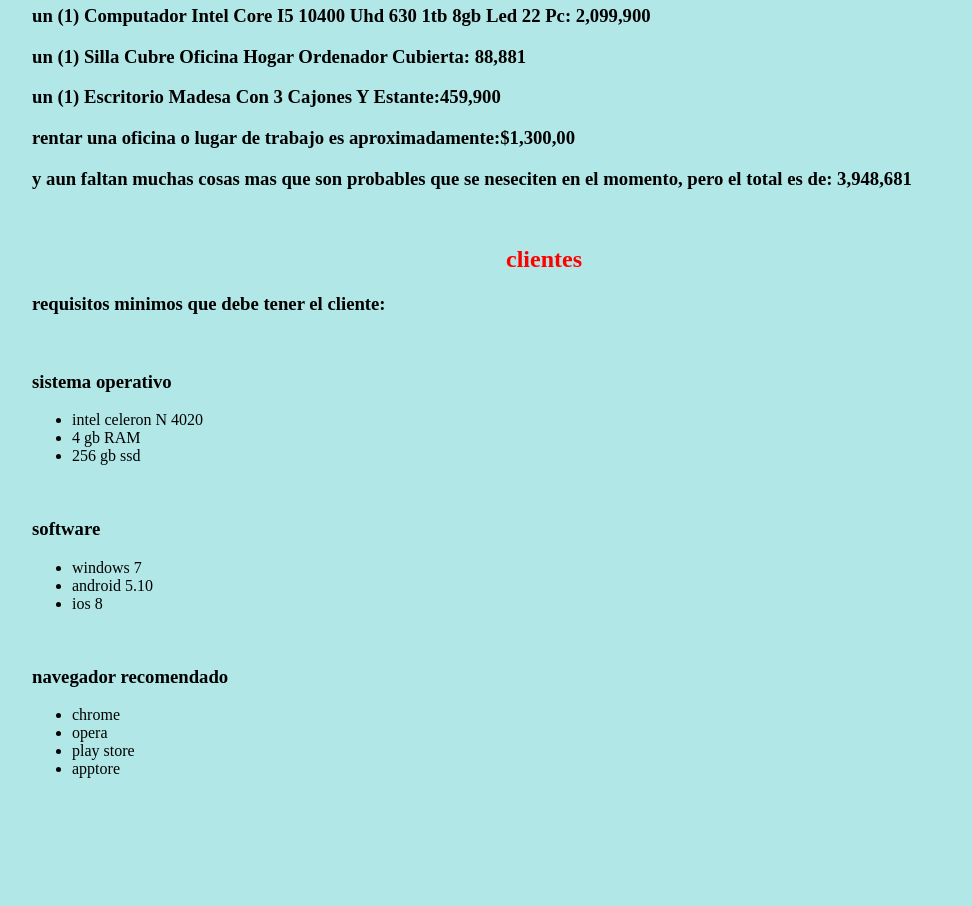
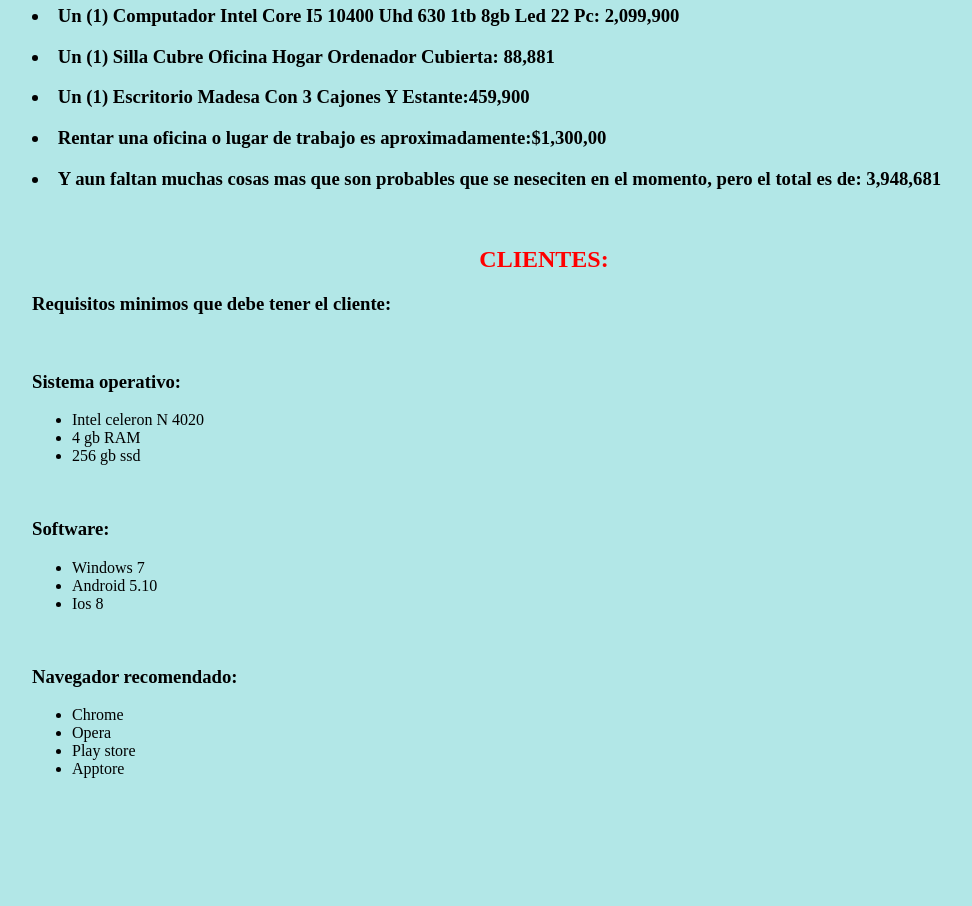
Before and after one commit to DavSRod/especificaciones, a plain HTML site: page html/gastosdeoficina.html in a window 1280 px wide. Shown: the part 170-1076 px from the top of the page, without its empty margins (96-1068 px from the left). Drawn offline with Linux system fonts and the light colour scheme.

Commit message:
añadir cambios

```diff
--- a/css/estilo.css
+++ b/css/estilo.css
@@ -61,3 +61,6 @@ button:active {
 a {
     text-decoration: none;
 }
+h3 {
+    text-align: justify;
+}
--- a/html/estilo.css
+++ b/html/estilo.css
@@ -61,3 +61,6 @@ button:active {
 a {
     text-decoration: none;
 }
+h3 {
+    text-align: justify;
+}
--- a/html/gastosdeoficina.html
+++ b/html/gastosdeoficina.html
@@ -4,41 +4,41 @@
     <meta charset="UTF-8">
     <meta http-equiv="X-UA-Compatible" content="IE=edge">
     <meta name="viewport" content="width=device-width, initial-scale=1.0">
-    <title>gastos de oficina</title>
+    <title>Gastos de oficina</title>
     <link rel="stylesheet" href="estilo.css">
 </head>
 <body >
     <div class="centrado">
-        <h2>Los gastos de oficina</h2>
-        <h3>un (1) Computador Intel Core I5 10400 Uhd 630 1tb 8gb Led 22 Pc: 2,099,900</h3>
-        <h3>un (1) Silla Cubre Oficina Hogar Ordenador Cubierta: 88,881</h3>
-        <h3>un (1) Escritorio Madesa Con 3 Cajones Y Estante:459,900 </h3>
-        <h3>rentar una oficina o lugar de trabajo es aproximadamente:$1,300,00</h3>
-        <h3>y aun faltan muchas cosas mas que son probables que se neseciten en el momento, pero el total es de: 3,948,681</h3>
+        <h2>GASTOS DE OFICINA:</h2>
+        <h3><li>Un (1) Computador Intel Core I5 10400 Uhd 630 1tb 8gb Led 22 Pc: 2,099,900</li></h3>
+        <h3><li>Un (1) Silla Cubre Oficina Hogar Ordenador Cubierta: 88,881</li></h3>
+        <h3><li>Un (1) Escritorio Madesa Con 3 Cajones Y Estante:459,900</li></h3>
+        <h3><li>Rentar una oficina o lugar de trabajo es aproximadamente:$1,300,00</li></h3>
+        <h3><li>Y aun faltan muchas cosas mas que son probables que se neseciten en el momento, pero el total es de: 3,948,681</li></h3>
     <br>
-    <h2>clientes</h2>
-    <h3>requisitos minimos que debe tener el cliente:</h3>
+    <h2>CLIENTES:</h2>
+    <h3>Requisitos minimos que debe tener el cliente:</h3>
     <br>
-    <h3>sistema operativo </h3>
+    <h3>Sistema operativo:</h3>
     <ul>
-        <li>intel celeron N 4020</li>
+        <li>Intel celeron N 4020</li>
         <li>4 gb RAM</li>
         <li>256 gb ssd</li>
     </ul>
     <br>
-    <h3>software</h3>
+    <h3>Software:</h3>
     <ul>
-        <li>windows 7</li>
-        <li>android 5.10</li>
-        <li>ios 8</li>
+        <li>Windows 7</li>
+        <li>Android 5.10</li>
+        <li>Ios 8</li>
     </ul>
     <br>
-    <h3>navegador recomendado</h3>
+    <h3>Navegador recomendado:</h3>
     <ul>
-        <li>chrome</li>
-        <li>opera</li>
-        <li>play store</li>
-        <li>apptore</li>
+        <li>Chrome</li>
+        <li>Opera</li>
+        <li>Play store</li>
+        <li>Apptore</li>
     </ul>
     </div>
 </body>
```
Also changed, not shown: html/capacitaciones.html (+3 -3 lines), html/hardware.html (+2 -2 lines), html/licencias.html (+7 -7 lines), html/manodeobra.html (+3 -3 lines), html/metodologias.html (+7 -7 lines), html/software.html (+2 -2 lines).
